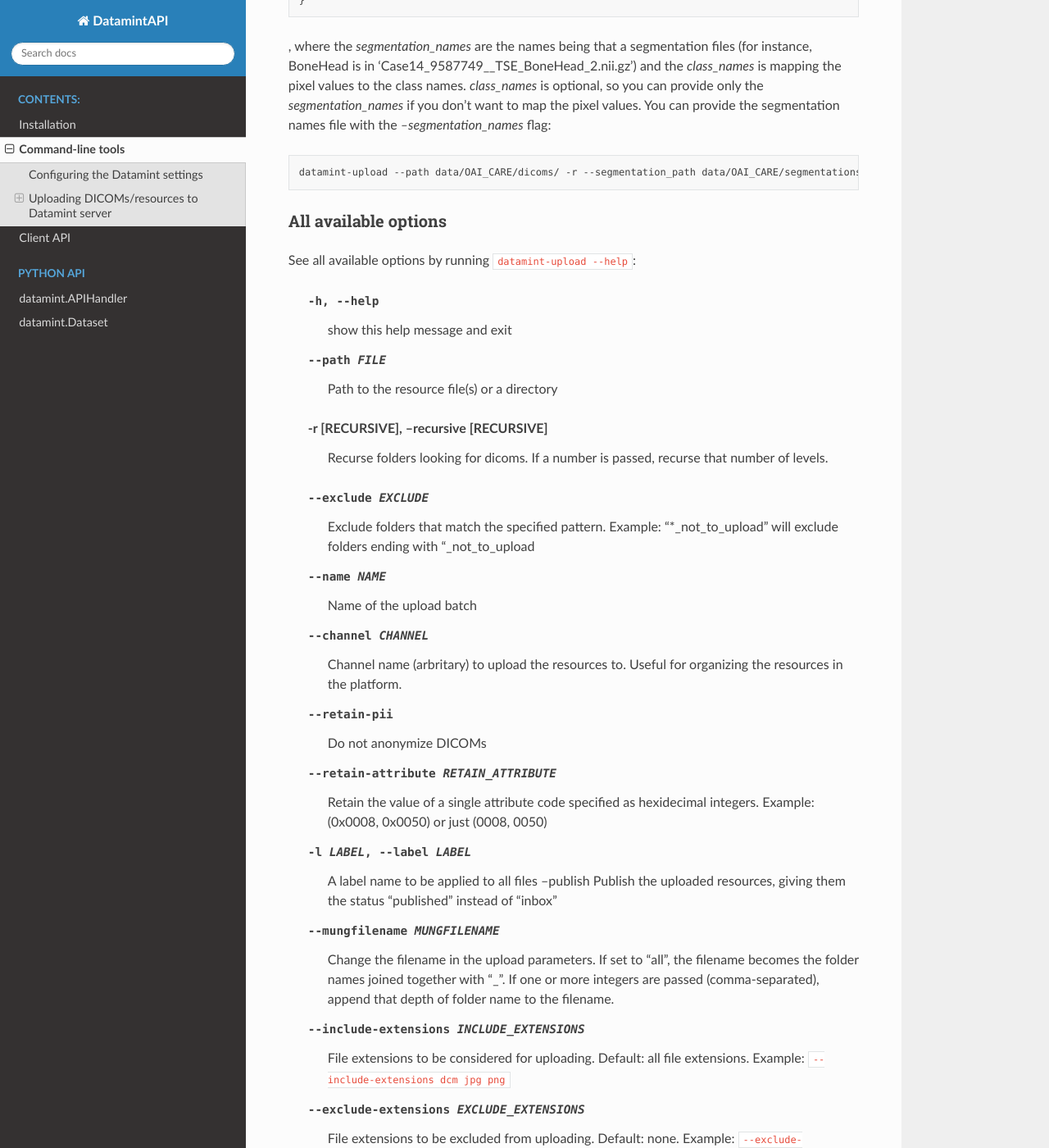
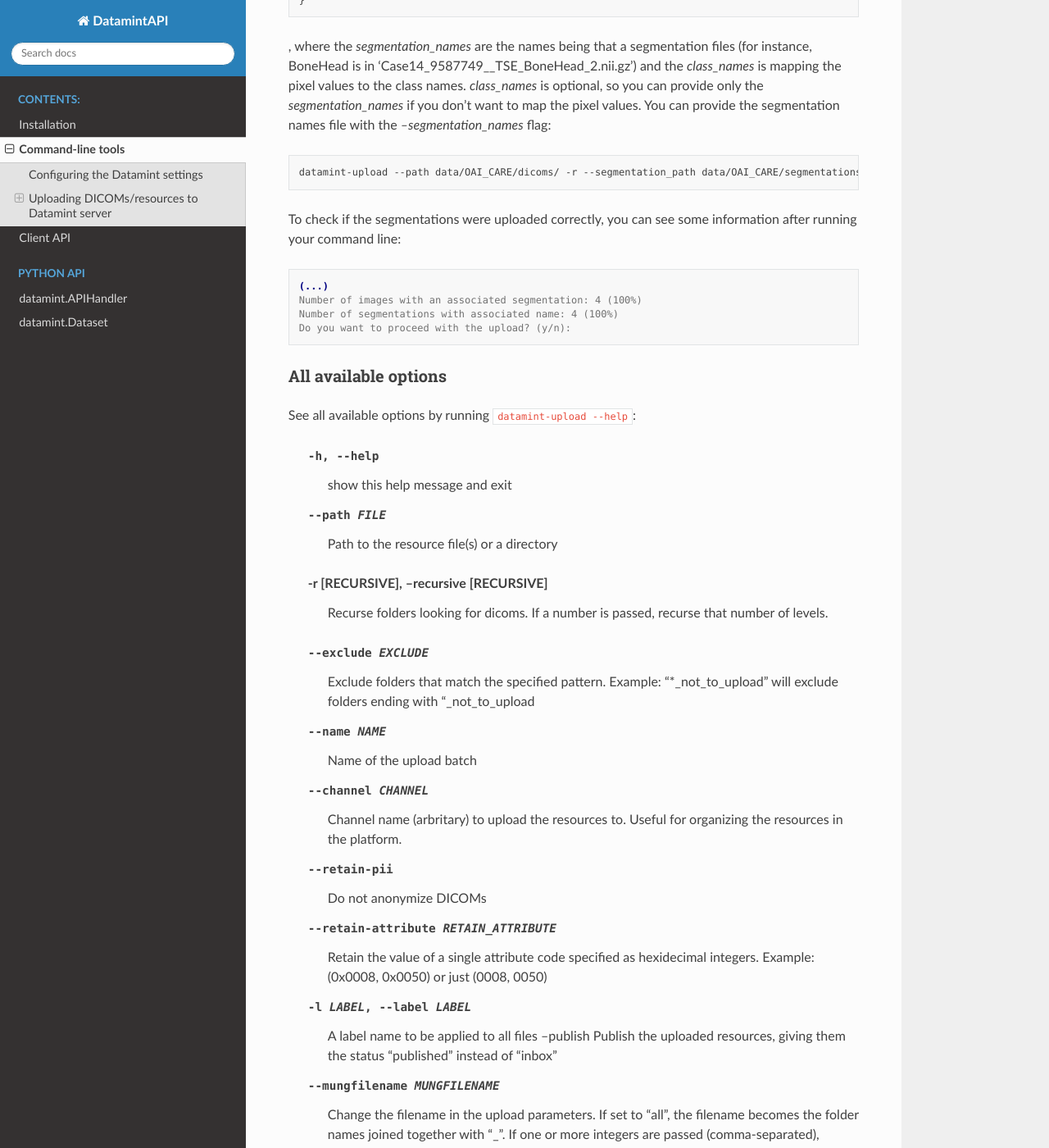
Before and after one commit to SonanceAI/datamint-python-api, a Sphinx documentation site: the page built from docs/source/command_line_tools.rst, in a window 1280 px wide and 1400 px high, scrolled down 2534 px. Shown: the whole window at 82% size. Built offline with Sphinx 7.4.7 and the Read the Docs theme 3.1.0, drawn with Linux system fonts in a browser that asks for light colours; some of the changed text lies outside the part shown.

Commit message:
more documentation

```diff
--- a/docs/source/command_line_tools.rst
+++ b/docs/source/command_line_tools.rst
@@ -137,6 +137,15 @@
 
     datamint-upload --path data/OAI_CARE/dicoms/ -r --segmentation_path data/OAI_CARE/segmentations/ --segmentation_names segmentation_names.yaml --publish
 
+To check if the segmentations were uploaded correctly, you can see some information after running your command line:
+
+.. code-block:: console
+
+    (...)
+    Number of images with an associated segmentation: 4 (100%)
+    Number of segmentations with associated name: 4 (100%)
+    Do you want to proceed with the upload? (y/n):
+
 All available options
 +++++++++++++++++++++
 
@@ -164,5 +173,9 @@
                             File extensions to be considered for uploading. Default: all file extensions. Example: ``--include-extensions dcm jpg png``
     --exclude-extensions EXCLUDE_EXTENSIONS
                           File extensions to be excluded from uploading. Default: none. Example: ``--exclude-extensions txt csv``
+    --segmentation_path FILE
+                          Path to the segmentation file(s) or a directory
+    --segmentation_names FILE
+                          Path to a yaml file containing the segmentation names. The file may contain two keys: "segmentation_names" and "class_names".
     --yes                 Automatically answer yes to all prompts
     --version             show program's version number and exit
```
